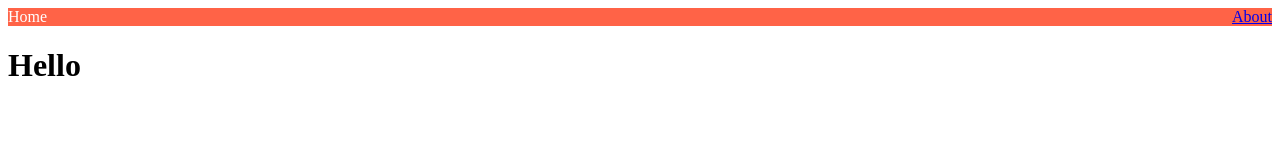
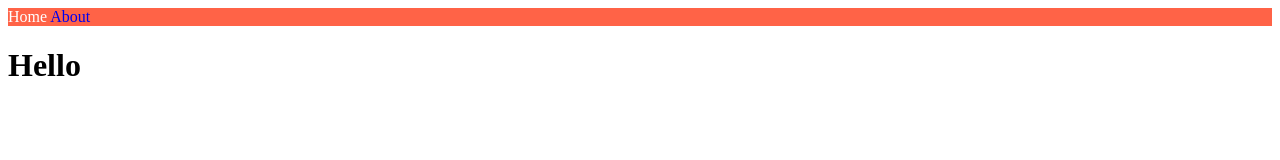
Before and after one commit to bopboy/nextjs-practice, a Next.js app: page / in a window 1280 px wide. Shown: the top 160 px of the page. Built offline with nearby package versions, Linux system fonts and the light colour scheme.

Commit message:
09 styled jsx

```diff
--- a/components/NavBar.module.css
+++ /dev/null
@@ -1,13 +0,0 @@
-.nav {
-    display: flex;
-    justify-content: space-between;
-    background-color: tomato;
-}
-
-.active {
-    color: #fff;
-}
-
-.link {
-    text-decoration: none;
-}
--- a/components/navBar.js
+++ b/components/navBar.js
@@ -1,14 +1,24 @@
 import Link from "next/link";
 import { useRouter } from "next/router";
-import styles from "./NavBar.module.css"
 
 export default function NavBar() {
     const router = useRouter()
     console.log(router)
     return (
-        <nav className={styles.nav}>
-            <Link href="/"><a className={`${styles.link} ${router.pathname === "/" ? styles.active : ""}`}>Home</a></Link>
-            <Link href="/about"><a className={router.pathname === "/about" ? styles.active : ""}> About</a></Link >
+        <nav>
+            <Link href="/"><a className={router.pathname === "/" ? "active" : ""}>Home</a></Link>
+            <Link href="/about"><a className={router.pathname === "/about" ? "active" : ""}> About</a></Link >
+            <style jsx>{`
+                nav {
+                    background-color: tomato;
+                }
+                a {
+                    text-decoration: none;
+                }
+                .active {
+                    color: white;
+                }
+            `}</style>
         </nav >
     )
 }
--- a/pages/index.js
+++ b/pages/index.js
@@ -5,7 +5,12 @@ export default function Home() {
     return (
         <div>
             <NavBar />
-            <h1>Hello</h1>
+            <h1 className="active">Hello</h1>
+            <style jsx>{`
+                a {
+                    color: white;
+                }
+            `}</style>
         </div>
     )
 }
```
